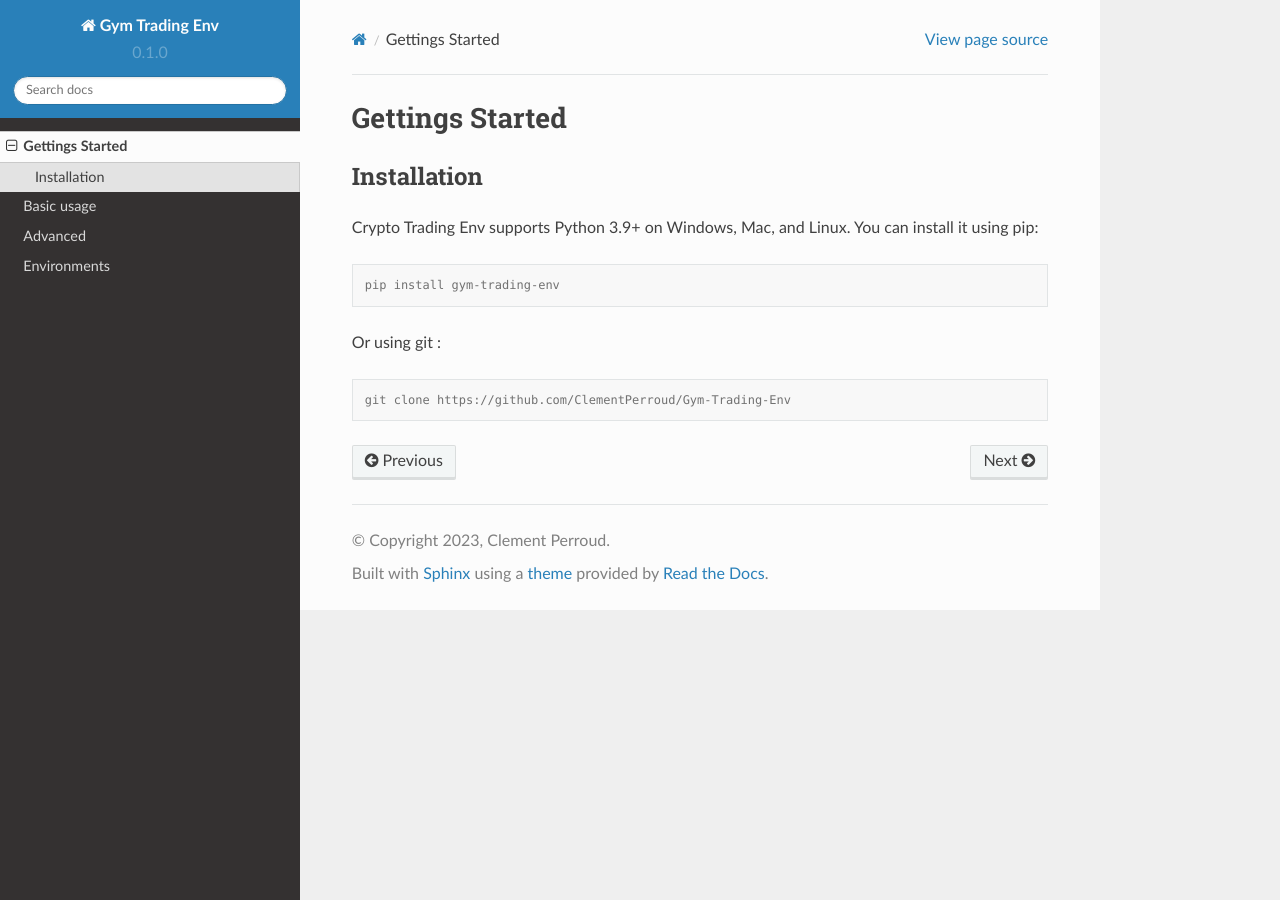
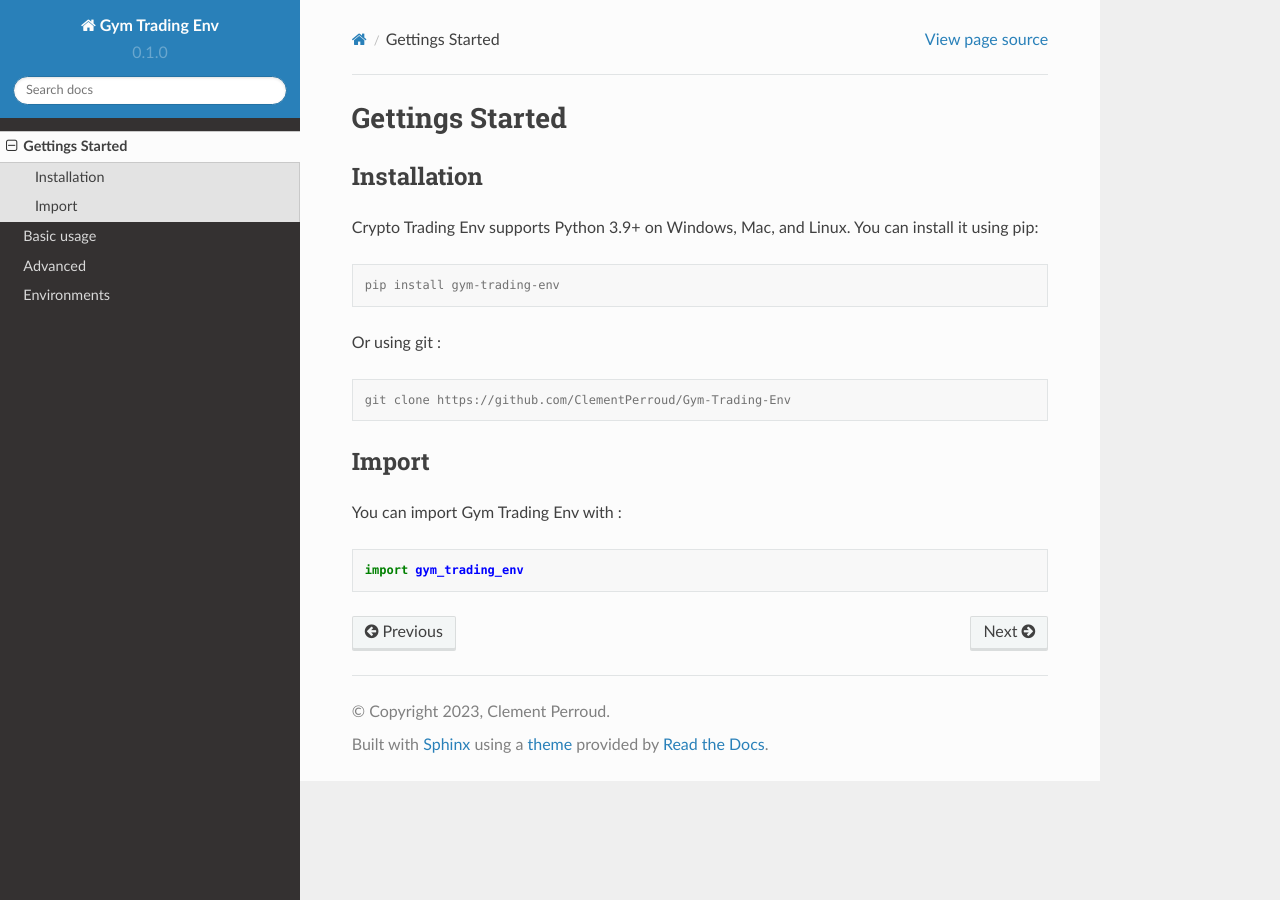
Before and after one commit to ClementPerroud/Gym-Trading-Env, a Sphinx documentation site: the page built from docs/source/getting_started.rst, in a window 1280 px wide. Built offline with Sphinx 7.4.7 and the Read the Docs theme 2.0.0, drawn with Linux system fonts in a browser that asks for light colours; pages that are not in the unit, such as notebooks, are missing from menus.

Commit message:
Update getting_started.rst

```diff
--- a/docs/source/getting_started.rst
+++ b/docs/source/getting_started.rst
@@ -15,3 +15,13 @@
 .. code-block:: console
 
    git clone https://github.com/ClementPerroud/Gym-Trading-Env
+
+
+Import
+---------------
+
+You can import Gym Trading Env with :
+
+.. code-block:: python
+
+   import gym_trading_env
```
